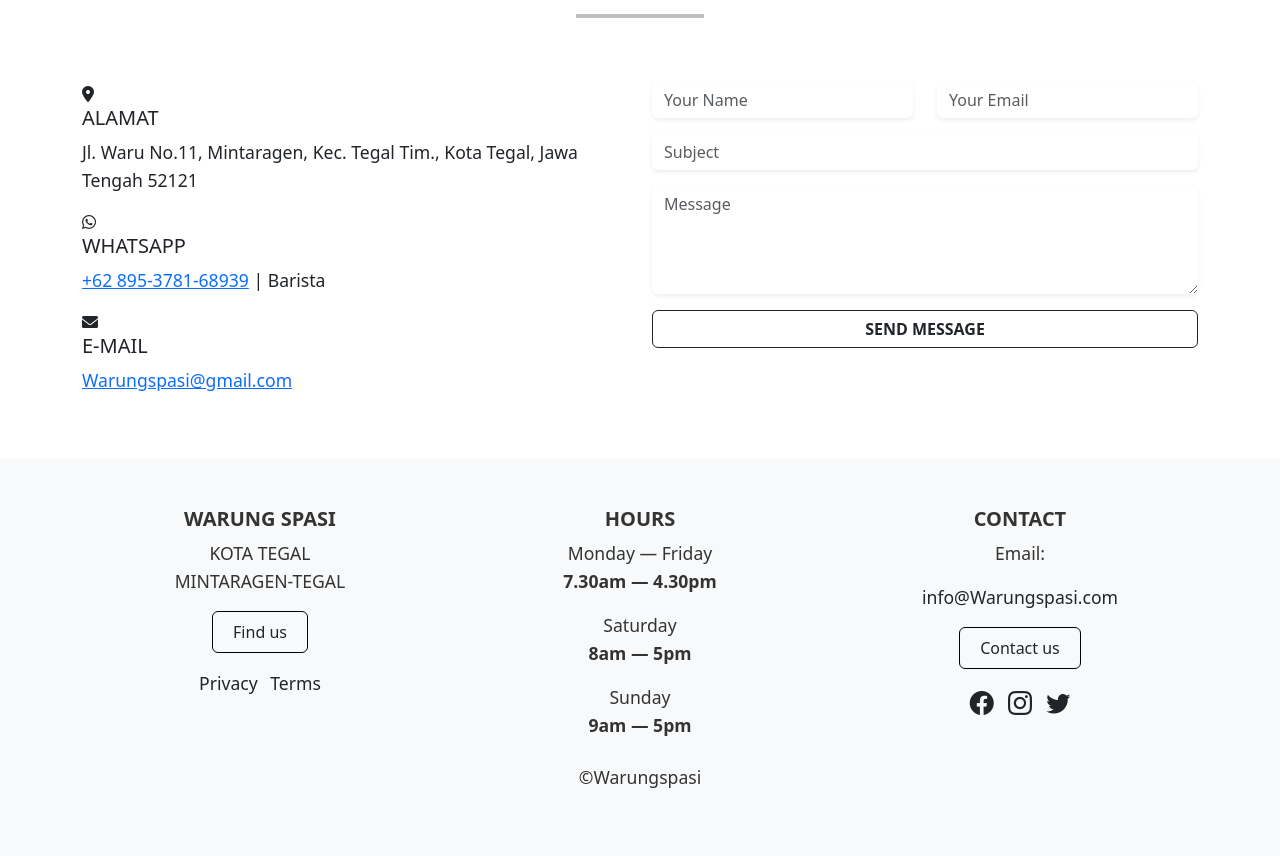
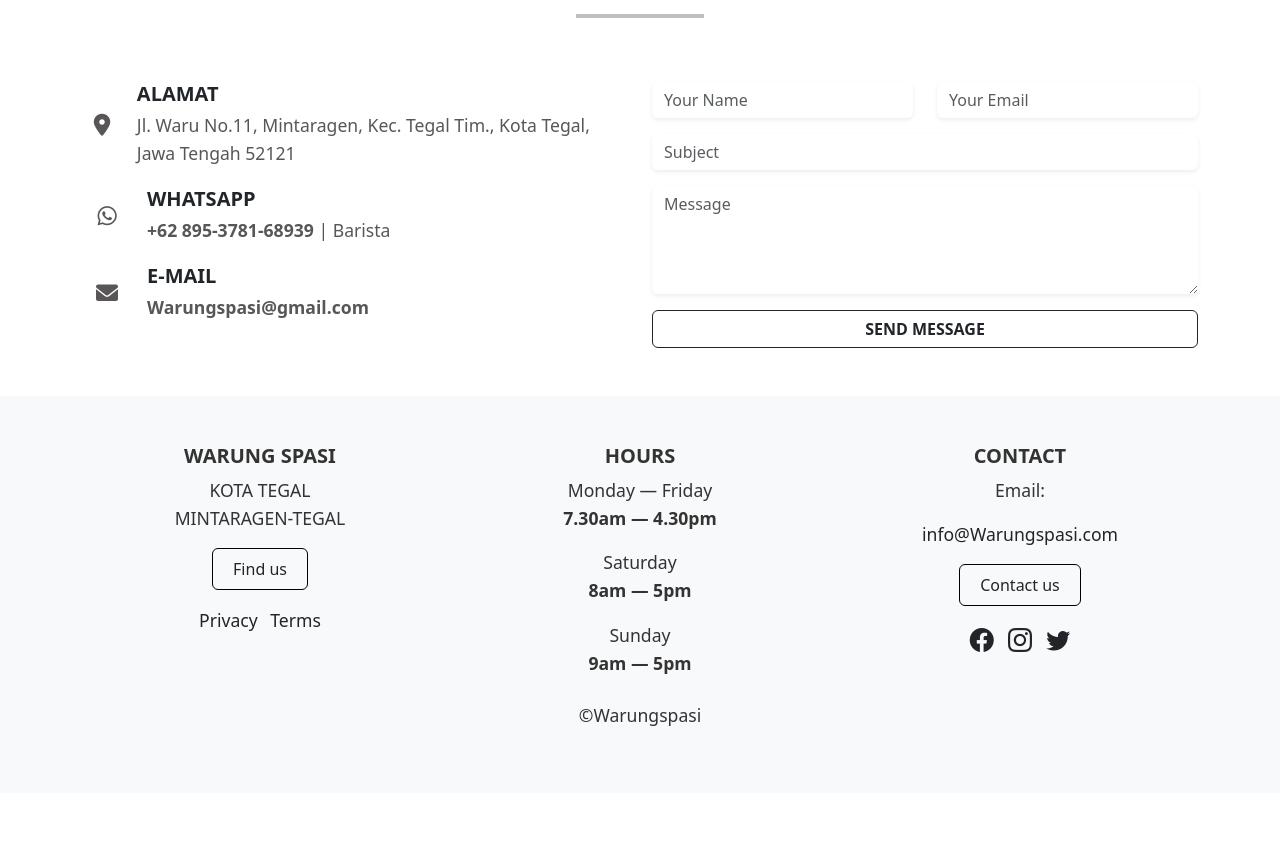
Before and after one commit to khafidzdev/kopi-spasi-kita, a PHP site: page /contact.html in a window 1280 px wide. Shown: the part 98-954 px from the top of the page. After the commit the page ends 824 px from the top, so only its background shows below. Run offline with PHP 8.4, Linux system fonts and the light colour scheme.

Commit message:
Update style.css

```diff
--- a/assets/css/style.css
+++ b/assets/css/style.css
@@ -369,3 +369,65 @@ h2 {
 #drinkMenu {
   display: none;
 }
+
+.map-container {
+  overflow: hidden;
+  padding-bottom: 56.25%;
+  position: relative;
+  height: 0;
+}
+.map-container iframe {
+  left: 0;
+  top: 0;
+  height: 100%;
+  width: 100%;
+  position: absolute;
+}
+.form-control {
+  border-radius: 0;
+  box-shadow: none;
+}
+.btn-danger {
+  border-radius: 0;
+}
+.contact-section {
+      padding: 50px 0;
+  }
+
+  .contact-info {
+      display: flex;
+      align-items: center;
+      margin-bottom: 20px;
+  }
+
+  .contact-icon {
+      width: 50px;
+      height: 50px;
+      border-radius: 50%;
+      display: flex;
+      align-items: center;
+      justify-content: center;
+      font-size: 22px;
+      color: #585656;
+      margin-right: 15px;
+  }
+
+  .contact-text h5 {
+      font-weight: bold;
+      margin-bottom: 5px;
+  }
+
+  .contact-text p {
+      margin: 0;
+      color: #585656;
+  }
+
+  .contact-text a {
+      color: #585656;
+      text-decoration: none;
+      font-weight: bold;
+  }
+
+  .contact-text a:hover {
+      text-decoration: underline;
+  }
```
